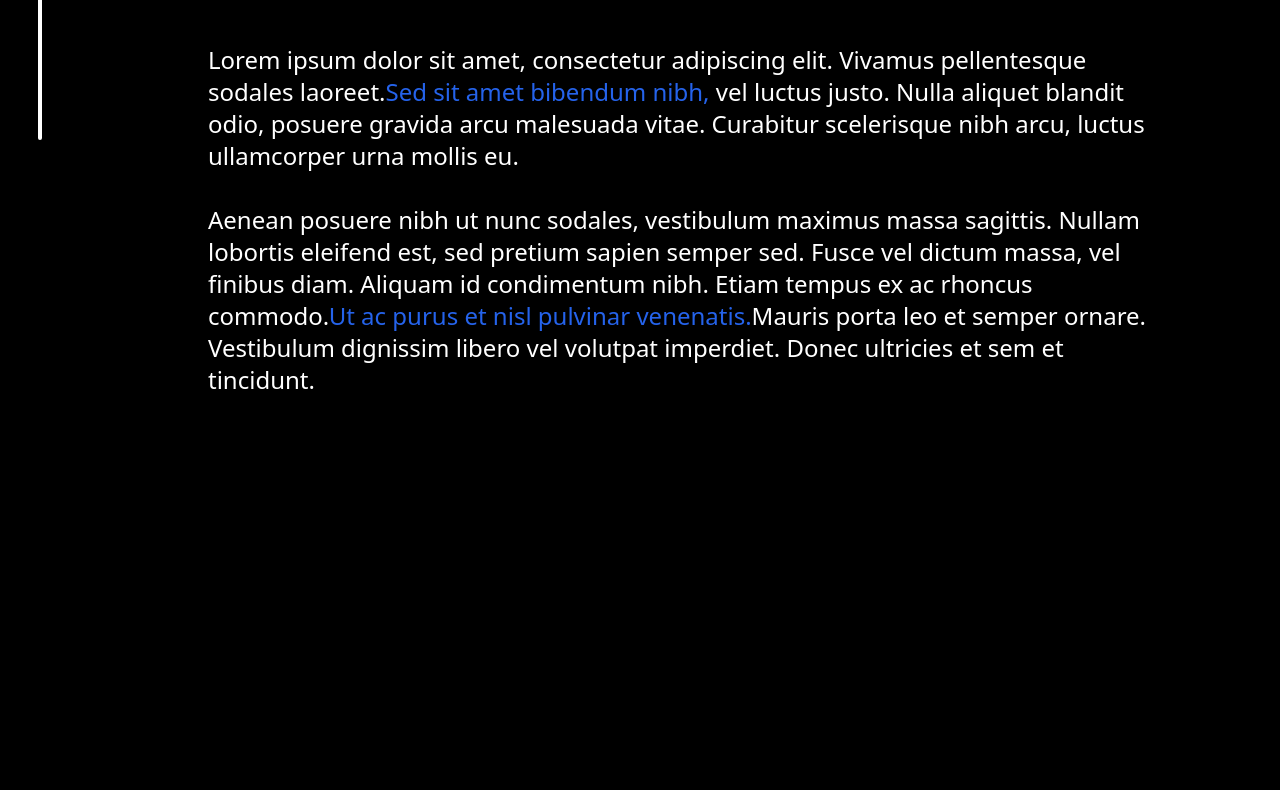
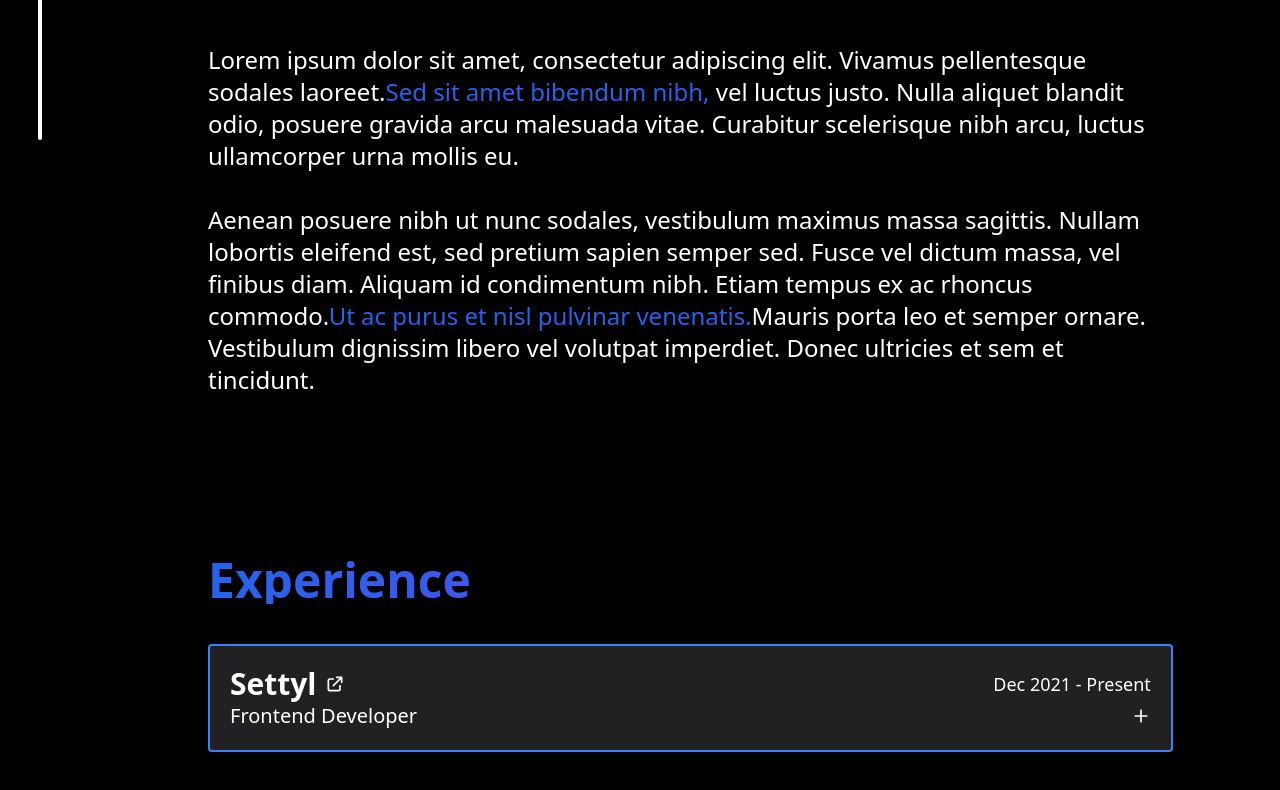
Before and after one commit to mdfarhaan/portfolio-v2, a Next.js app: page / in a window 1280 px wide. Shown: the part 660-1450 px from the top of the page. Before the commit the page ends 1216 px from the top, so only its background shows below. Built offline with nearby package versions, Linux system fonts and the light colour scheme.

Commit message:
Add Experience Section

```diff
--- a/components/Landing/About.tsx
+++ b/components/Landing/About.tsx
@@ -1,9 +1,9 @@
 import React from "react";
-import { Button, Heading } from "../Shared";
+import { Heading, Section } from "../Shared";
 
 const About = () => {
   return (
-    <div className="my-40">
+    <Section>
       <Heading title="About Me" />
       <p className="lg:text-2xl text-xl text-white w-[90%] my-10">
         Lorem ipsum dolor sit amet, consectetur adipiscing elit. Vivamus
@@ -24,7 +24,7 @@ const About = () => {
         Mauris porta leo et semper ornare. Vestibulum dignissim libero vel
         volutpat imperdiet. Donec ultricies et sem et tincidunt.
       </p>
-    </div>
+    </Section>
   );
 };
 
--- /dev/null
+++ b/components/Landing/Experience.tsx
@@ -0,0 +1,104 @@
+import { useRef, useState } from "react";
+import { Heading, Section } from "../Shared";
+import { HiOutlineExternalLink } from "react-icons/hi";
+import { CgClose, CgMathPlus } from "react-icons/cg";
+
+const Card = (props) => {
+  const answerElRef = useRef();
+  const [state, setState] = useState(false);
+  const [answerH, setAnswerH] = useState("0px");
+  const { data, idx } = props;
+
+  const handleOpenAnswer = () => {
+    const answerElH = answerElRef.current.childNodes[0].offsetHeight;
+    setState(!state);
+
+    setAnswerH(`${answerElH + 20}px`);
+  };
+
+  return (
+    <div
+      className="space-y-3 mt-5 overflow-hidden text-white "
+      key={idx}
+      onClick={handleOpenAnswer}
+    >
+      <div className="border-2 border-blue-500 rounded p-5 bg-secondary">
+        <div className="flex justify-between items-center">
+          <span className="flex items-center">
+            <h2 className="text-3xl font-bold">{data.name}</h2>
+            <a href={data.link} target="_blank">
+              <HiOutlineExternalLink
+                color="#fff"
+                size={20}
+                className="ml-2 cursor-pointer"
+              />
+            </a>
+          </span>
+          <p className="text-lg font-medium">{data.duration}</p>
+        </div>
+        <div className="flex justify-between items-center">
+          <p className="text-xl font-normal leading-1">{data.position}</p>
+          {state ? (
+            <CgClose size={20} className="ml-2 cursor-pointer" />
+          ) : (
+            <CgMathPlus size={20} className="ml-2 cursor-pointer" />
+          )}
+        </div>
+      </div>
+
+      <div
+        ref={answerElRef}
+        className="duration-300 "
+        style={state ? { height: answerH } : { height: "0px" }}
+      >
+        <div className="bg-blue-500 rounded p-5 text-white">
+          <ul className="list-disc ml-5 mb-5 font-normal leading-5 text-lg">
+            {data.description.map((item, index) => (
+              <li key={index} className="my-2">
+                {item}
+              </li>
+            ))}
+          </ul>
+          {data.skills.map((item) => (
+            <span
+              key={item}
+              className="px-4 py-[3px] mx-1 text-md font-medium bg-secondary rounded"
+            >
+              {item}
+            </span>
+          ))}
+        </div>
+      </div>
+    </div>
+  );
+};
+
+const Experience = () => {
+  const experienceList = [
+    {
+      name: "Settyl",
+      link: "https://settyl.com/",
+      duration: "Dec 2021 - Present",
+      position: "Frontend Developer",
+      description: [
+        "Developing front-end and mobile app solutions (B2C, B2B) in Travel Tech on React/Next.js framework and Flutter SDK.",
+        "Lorem ipsum dolor sit amet, consectetur adipiscing elit. Vivamus pellentesque sodales laoreet. vel luctus justo. Nulla aliquet blandit odio, posuere gravida ",
+      ],
+      skills: ["ReactJs", "React Native", "Flutter"],
+    },
+  ];
+
+  return (
+    <Section>
+      <Heading title="Experience" />
+
+      <div className="w-[90%] my-10">
+        {experienceList.map((item, idx) => (
+          <Card idx={idx} data={item} />
+        ))}
+      </div>
+    </Section>
+  );
+};
+
+export default Experience;
--- a/components/Landing/index.tsx
+++ b/components/Landing/index.tsx
@@ -2,12 +2,14 @@ import React from "react";
 import Layout from "../Layout";
 import Hero from "./Hero";
 import About from "./About";
+import Experience from "./Experience";
 
 const Landing = () => {
   return (
     <Layout>
       <Hero />
       <About />
+      <Experience />
     </Layout>
   );
 };
--- a/components/Layout/Navbar.tsx
+++ b/components/Layout/Navbar.tsx
@@ -28,6 +28,7 @@ const Navbar = () => {
     <div className="text-blue-600 m-2 mr-10 flex justify-end">
       {links.map((link) => (
         <a
+          key={link.name}
           href="#"
           className="font-medium text-xl px-3 hover:scale-125 transform transition-all duration-500 ease-in-out"
         >
--- /dev/null
+++ b/components/Shared/Section.tsx
@@ -0,0 +1,7 @@
+import React from "react";
+
+const Section = ({ children }) => {
+  return <section className="my-40">{children}</section>;
+};
+
+export default Section;
--- a/components/Shared/index.ts
+++ b/components/Shared/index.ts
@@ -1,2 +1,3 @@
 export { default as Button } from "./Button";
 export { default as Heading } from "./Heading";
+export { default as Section } from "./Section";
```
